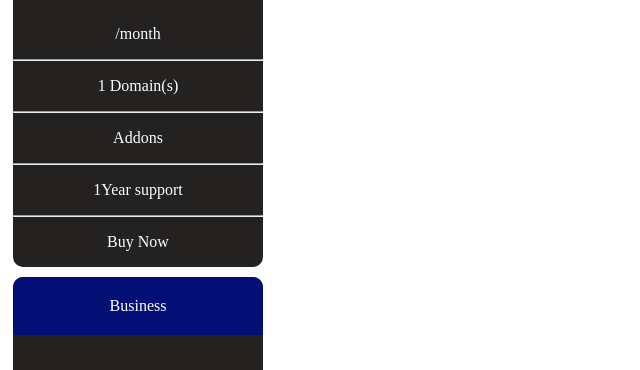
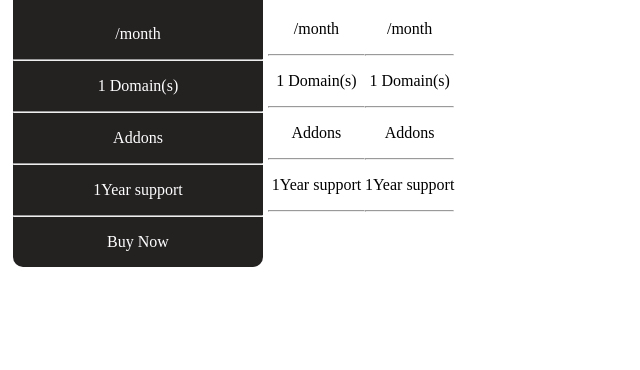
Before and after one commit to VenkateshGopa/card, a plain HTML site: page index.html in a window 1280 px wide. Shown: the part 173-543 px from the top of the page, without its empty margins (0-640 px from the left). Drawn offline with Linux system fonts and the light colour scheme.

Commit message:
Update flex.css

```diff
--- a/flex.css
+++ b/flex.css
@@ -1,6 +1,6 @@
 #f{
     display: flex;
-    flex-direction: column;
+    flex-direction: row;
 }
 .G{
     color: white;
@@ -10,22 +10,7 @@
     height:auto;
     margin: 5px;
 }
-.H{
-    color: white;
-    background-color: rgb(36, 33, 33);
-    border-radius: 10px;
-    width: 250px;
-    height:auto;
-    margin: 5px;
-}
-.I{
-    color: white;
-    background-color: rgb(36, 33, 33);
-    border-radius: 10px;
-    width: 250px;
-    height:auto;
-    margin: 5px;
-}
+
 div{
     border-top-right-radius: 10px;
     border-top-left-radius: 10px;
@@ -48,3 +33,8 @@ a:hover{
     font-size: larger;
     color: white;
 }
+@media screen and (max-width:500px) {
+    #f{
+        flex-direction: column;
+    }
+}
```
